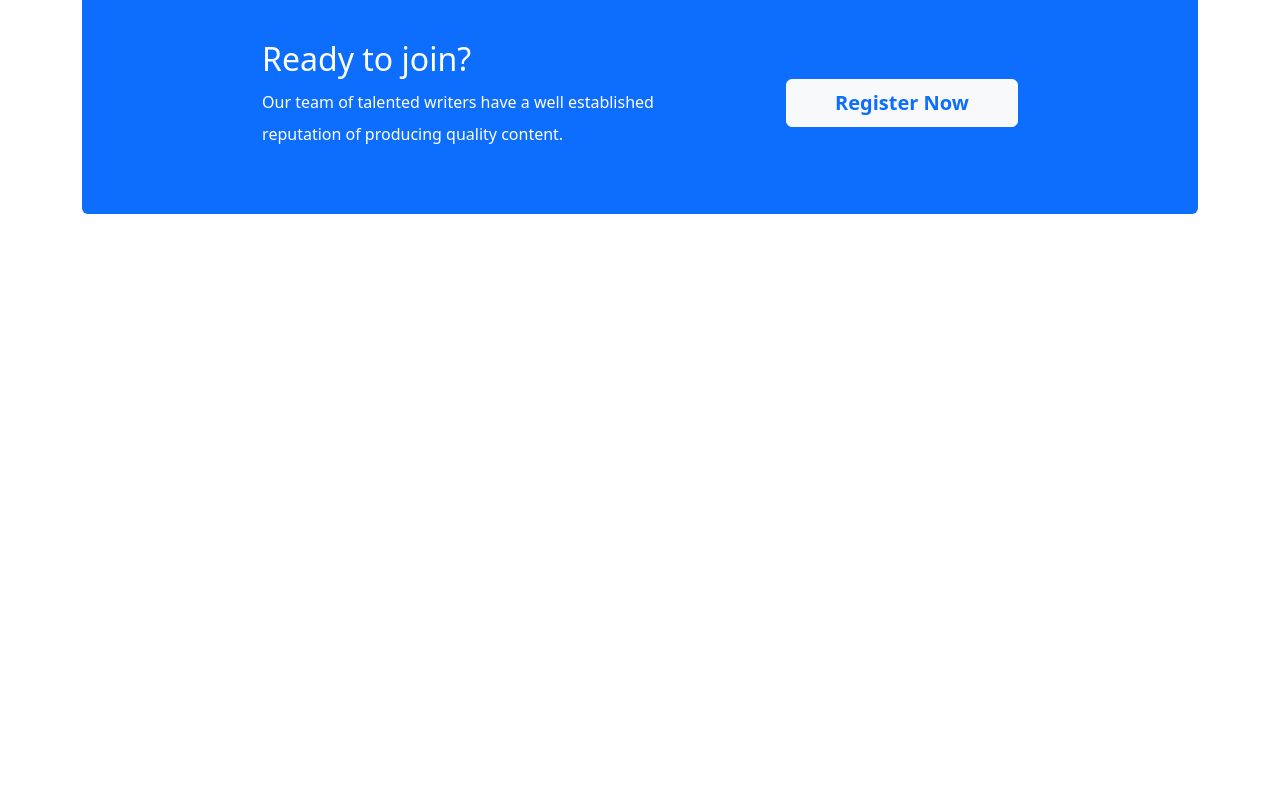
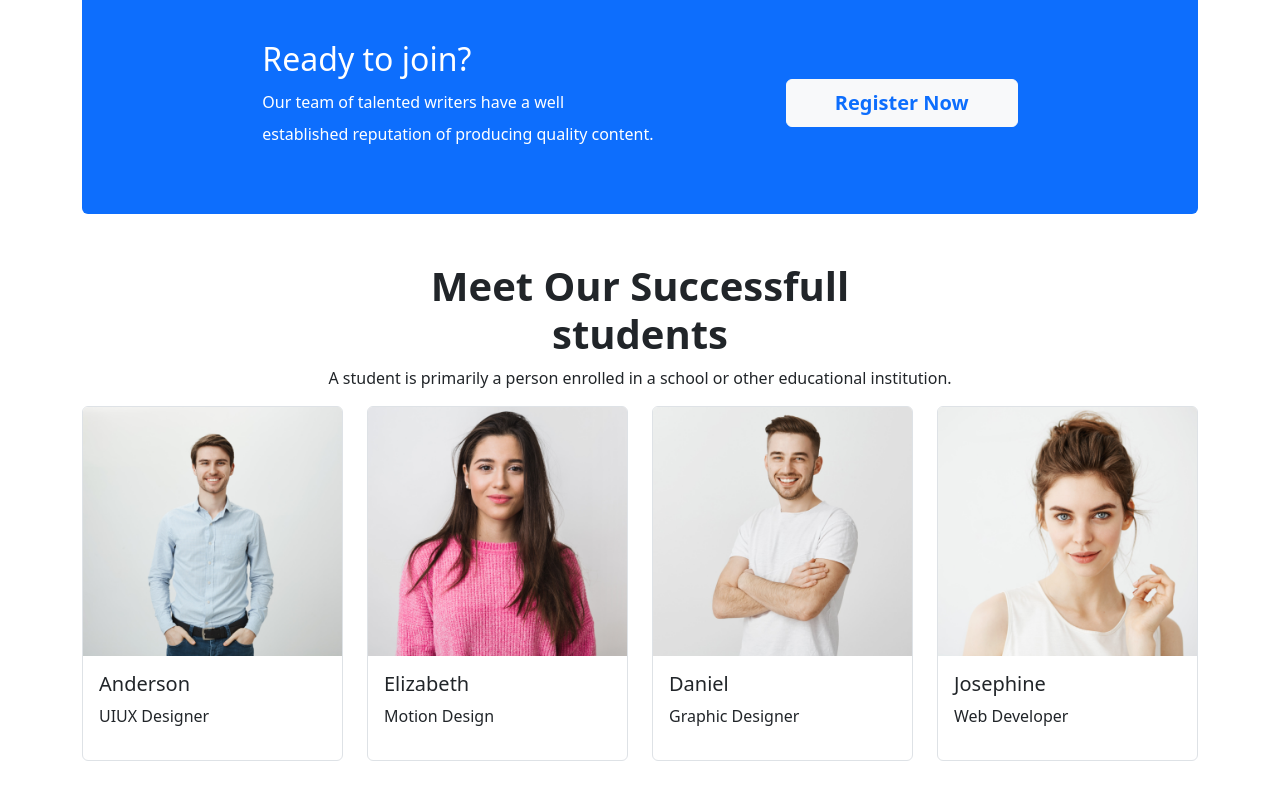
Before and after one commit to Danielsweet1/Third-Assignment, a plain HTML site: page index.html in a window 1280 px wide. Shown: the part 2484-3283 px from the top of the page. Before the commit the page ends 2746 px from the top, so only its background shows below. Drawn offline with nearby package versions, Linux system fonts and the light colour scheme.

Commit message:
register added

```diff
--- a/index.html
+++ b/index.html
@@ -60,8 +60,8 @@
               </div>
               <div class="carousel-inner p-3 ">
                 <div class="carousel-item active ">
-                  <img src="images/cover/cover-1.png" class="d-block w-100 "  alt="...">
-                  <div class="carousel-caption">
+                  <img src="images/cover/cover-1.png" class="d-block w-100 " alt="...">
+                  <div class="carousel-caption d-none d-md-block">
                     <h5 class="fs-70">Get Started Digital <br> Learning</h5>
                     <p>It is a long established fact that a reader will be distracted by the readable
                      <br> content of a page when looking at its layout.</p>
@@ -70,8 +70,8 @@
                 </div>
 
                 <div class="carousel-item ">
-                  <img src="images/cover/cover-2.jpg" class="d-block w-100"   alt="...">
-                  <div class="carousel-caption d-md-block ">
+                  <img src="images/cover/cover-3.jpg" class="d-block w-100"  alt="...">
+                  <div class="carousel-caption d-none d-md-block ">
                     <h5 class="fs-70">Get Started Digital <br> Learning</h5>
                     <p>It is a long established fact that a reader will be distracted by the readable
                      <br> content of a page when looking at its layout.</p>
@@ -80,8 +80,8 @@
                 </div>
 
                 <div class="carousel-item ">
-                  <img src="images/cover/cover-3.jpg" class="d-block w-100"   alt="...">
-                  <div class="carousel-caption d-md-block ">
+                  <img src="images/cover/cover-1.png" class="d-block w-100"  alt="...">
+                  <div class="carousel-caption d-none d-md-block ">
                     <h5 class="fs-70">Get Started Digital <br> Learning</h5>
                     <p>It is a long established fact that a reader will be distracted by the readable
                      <br> content of a page when looking at its layout.</p>
@@ -216,7 +216,7 @@
         <div class="bg-primary rounded-2 p-5 d-flex flex-column flex-md-row justify-content-evenly align-items-center">
           <div class="lh-lg">
             <h2 class="text-white">Ready to join? </h2>
-            <p class="text-white">Our team of talented writers have a well established <br> reputation of producing  quality content.</p>
+            <p class="text-white">Our team of talented writers have a well <br>established  reputation of producing  quality content.</p>
           </div>
           <div>
             <!-- Button trigger modal -->
@@ -254,8 +254,59 @@
 
       </section>
 
+      <!-- student section  -->
+      <section class="container my-5">
+        <div class="text-center">
+          <h2 class="fs-1 fw-bold">Meet Our Successfull <br> students</h2>
+          <p>A student is primarily a person enrolled in a school or other educational institution.</p>
+        </div>
+
+        <div class="row row-cols-1 row-cols-md-2 row-cols-lg-4 g-4">
+          <div class="col">
+            <div class="border  rounded-2 d-flex flex-column ">
+                <img class="img-fluid" src="images/student/student-1.png" alt="">
+              <div class="p-3">
+                <h5>Anderson</h5>
+                <p>UIUX Designer</p>
+              </div>
+            </div>
+          </div>
+         <div class="col">
+          <div class="border rounded-2 d-flex flex-column">
+            <img class="img-fluid" src="images/student/student-2.png" alt="">
+            <div class="p-3">
+              <h5>Elizabeth</h5>
+              <p>Motion Design</p>
+            </div>
+          </div>
+         </div>
+         <div class="col">
+          <div class="border  rounded-2 d-flex flex-column">
+            <img class="img-fluid" src="images/student/student-3.png" alt="">
+            <div class="p-3">
+              <h5>Daniel</h5>
+              <p>Graphic Designer</p>
+            </div>
+          </div>
+         </div>
+         <div class="col">
+          <div class="border rounded-2 d-flex flex-column">
+            <img class="img-fluid" src="images/student/student-4.png" alt="">
+            <div class="p-3">
+              <h5>Josephine</h5>
+              <p>Web Developer</p>
+            </div>
+          </div>
+         </div>
+
+
+
+        </div>
+
+      </section>
+
     </main>
-    <!-- main section start -->
+    <!-- main section end -->
     <script src="https://cdn.jsdelivr.net/npm/bootstrap@5.2.0/dist/js/bootstrap.bundle.min.js" integrity="sha384-A3rJD856KowSb7dwlZdYEkO39Gagi7vIsF0jrRAoQmDKKtQBHUuLZ9AsSv4jD4Xa" crossorigin="anonymous"></script>
   </body>
 </html>
```
